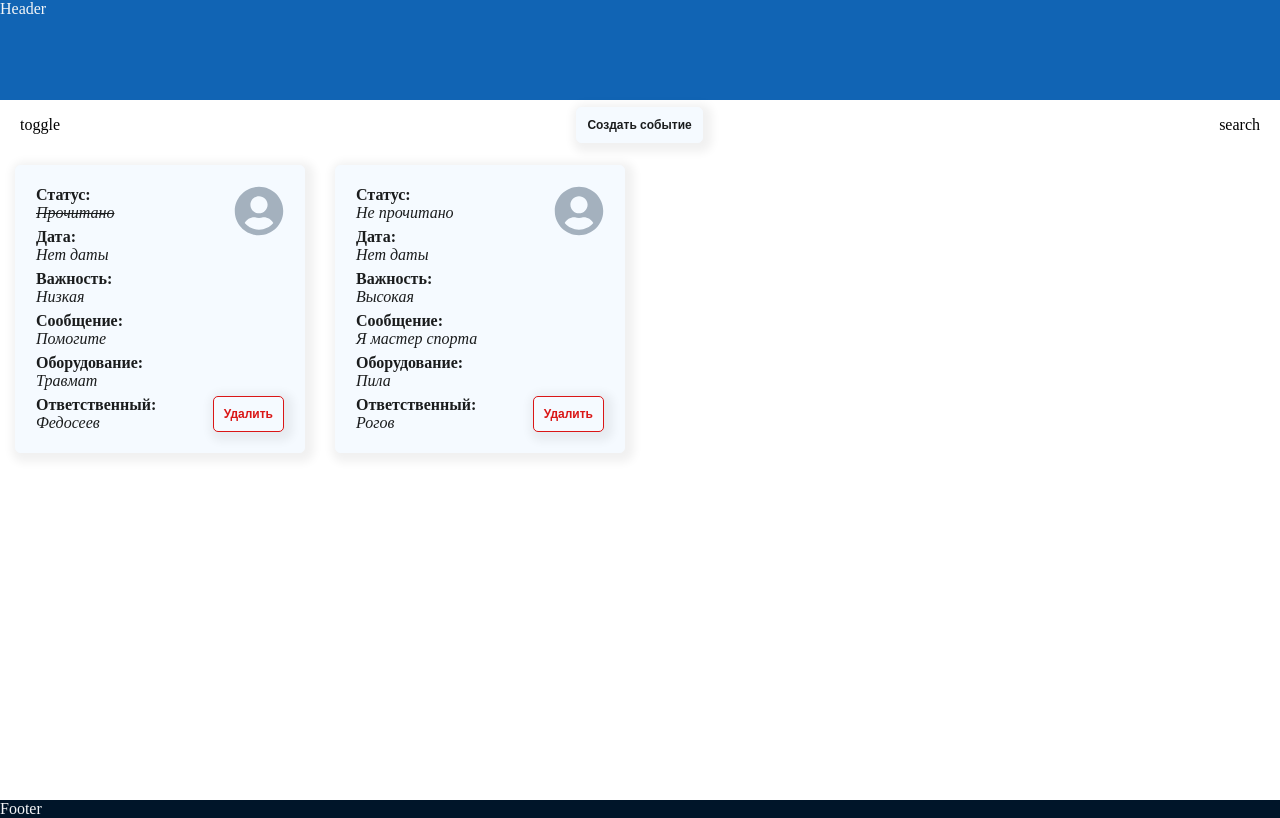
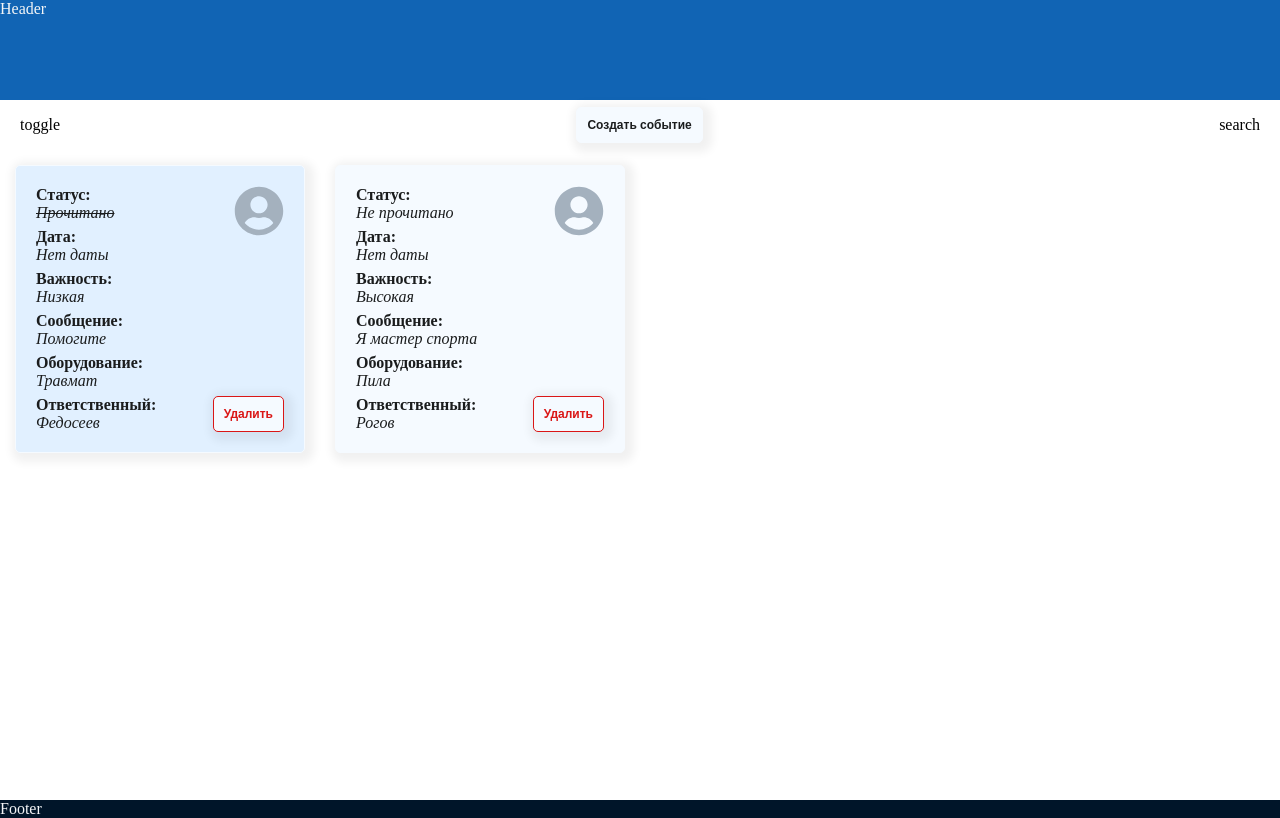
Before and after one commit to frthid/event-journal, a React (Vite) app: page / in a window 1280 px wide. Built offline with nearby package versions, Linux system fonts and the light colour scheme.

Commit message:
добавил удаление карточек

```diff
--- a/src/components/TodoList/TodoItem/TodoItem.module.scss
+++ b/src/components/TodoList/TodoItem/TodoItem.module.scss
@@ -12,6 +12,10 @@
   transition: all 0.2s;
   display: flex;
   justify-content: space-between;
+
+  &.checked {
+    background: darken($main, 4%);
+  }
 
   &:hover {
     transform: scale(1.02);
--- a/src/components/TodoList/TodoItem/TodoItem.tsx
+++ b/src/components/TodoList/TodoItem/TodoItem.tsx
@@ -15,18 +15,19 @@ interface ITodo {
 interface ITodoItemProps {
   todo: ITodo;
   checkTodo: (id: ITodo['id']) => void;
+  deleteTodo: (id: ITodo['id']) => void;
 }
 
-const TodoItem: React.FC<ITodoItemProps> = ({ todo, checkTodo }) => {
-  const { date, equipment, importance, message, responsible, checked } = todo;
+const TodoItem: React.FC<ITodoItemProps> = ({ todo, checkTodo, deleteTodo}) => {
+  const { id, date, equipment, importance, message, responsible, checked } = todo;
   const formattedDate = date ? date.toLocaleString() : 'Нет даты';
 
   return (
-    <div className={classes.item} onClick={() => checkTodo(todo.id)}>
+    <div className={`${classes.item} ${checked ? classes.checked : ''}`} onClick={() => checkTodo(id)}>
       <div className={classes.item__content}>
         <div className={classes.item__content__unit}>
           <strong>Статус:</strong>
-          <em style={{ textDecoration: checked ? 'line-through' : 'none' }}>
+          <em style={{ textDecoration: checked ? 'line-through' : 'none', textDecorationThickness: checked ? '1px' : 'auto' }}>
             {checked ? 'Прочитано' : 'Не прочитано'}
           </em>
         </div>
@@ -53,7 +54,7 @@ const TodoItem: React.FC<ITodoItemProps> = ({ todo, checkTodo }) => {
       </div>
       <div className={classes.item__action}>
         <FaUserCircle className={classes.item__action__icon} />
-        <Button text='Удалить' type='button' color='delete' />
+        <Button text='Удалить' type='button' color='delete' onClick={() => deleteTodo(id)}/>
       </div>
     </div>
   );
--- a/src/components/TodoList/TodoList.tsx
+++ b/src/components/TodoList/TodoList.tsx
@@ -15,13 +15,14 @@ interface ITodo {
 interface ITodoListProps {
   todos: ITodo[];
   checkTodo: (id: ITodo['id']) => void;
+  deleteTodo: (id: ITodo['id']) => void;
 }
 
-const TodoList: React.FC<ITodoListProps> = ({ todos, checkTodo }) => {
+const TodoList: React.FC<ITodoListProps> = ({ todos, checkTodo, deleteTodo }) => {
   return (
     <div className={classes.list}>
       {todos.map((todo, index) => (
-        <TodoItem key={index} todo={todo} checkTodo={checkTodo} />
+        <TodoItem key={index} todo={todo} checkTodo={checkTodo} deleteTodo={deleteTodo} />
       ))}
     </div>
   );
--- a/src/pages/MainPage.tsx
+++ b/src/pages/MainPage.tsx
@@ -70,10 +70,14 @@ const MainPage = () => {
     );
   };
 
+  const deleteTodo = (id: ITodo['id']) => {
+    setTodo(todos.filter(todo => todo.id !== id))
+  }
+
   return (
     <div>
       <Control addTodo={addTodo} />
-      <TodoList todos={todos} checkTodo={checkTodo} />
+      <TodoList todos={todos} checkTodo={checkTodo} deleteTodo={deleteTodo} />
     </div>
   );
 };
```
